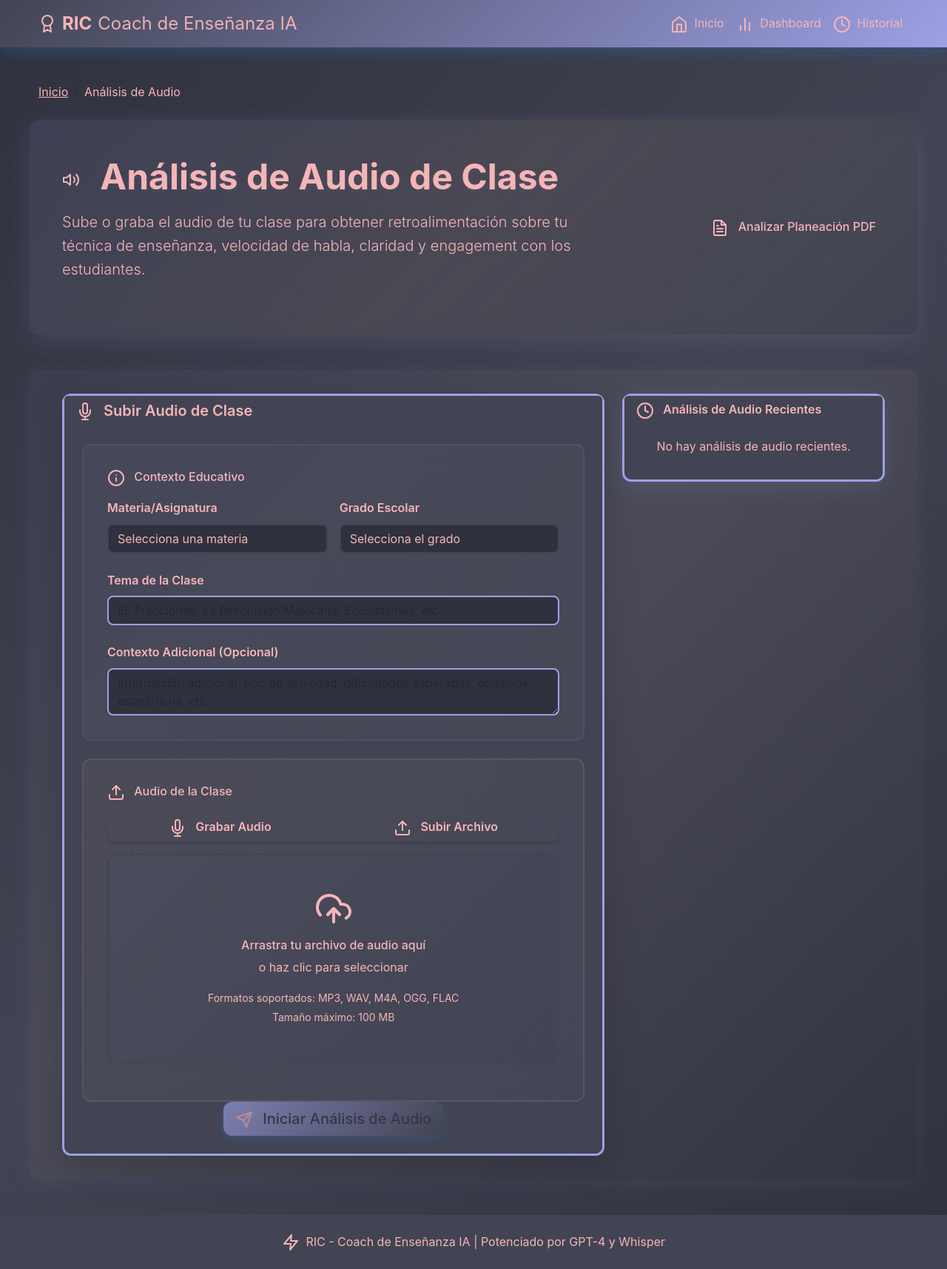
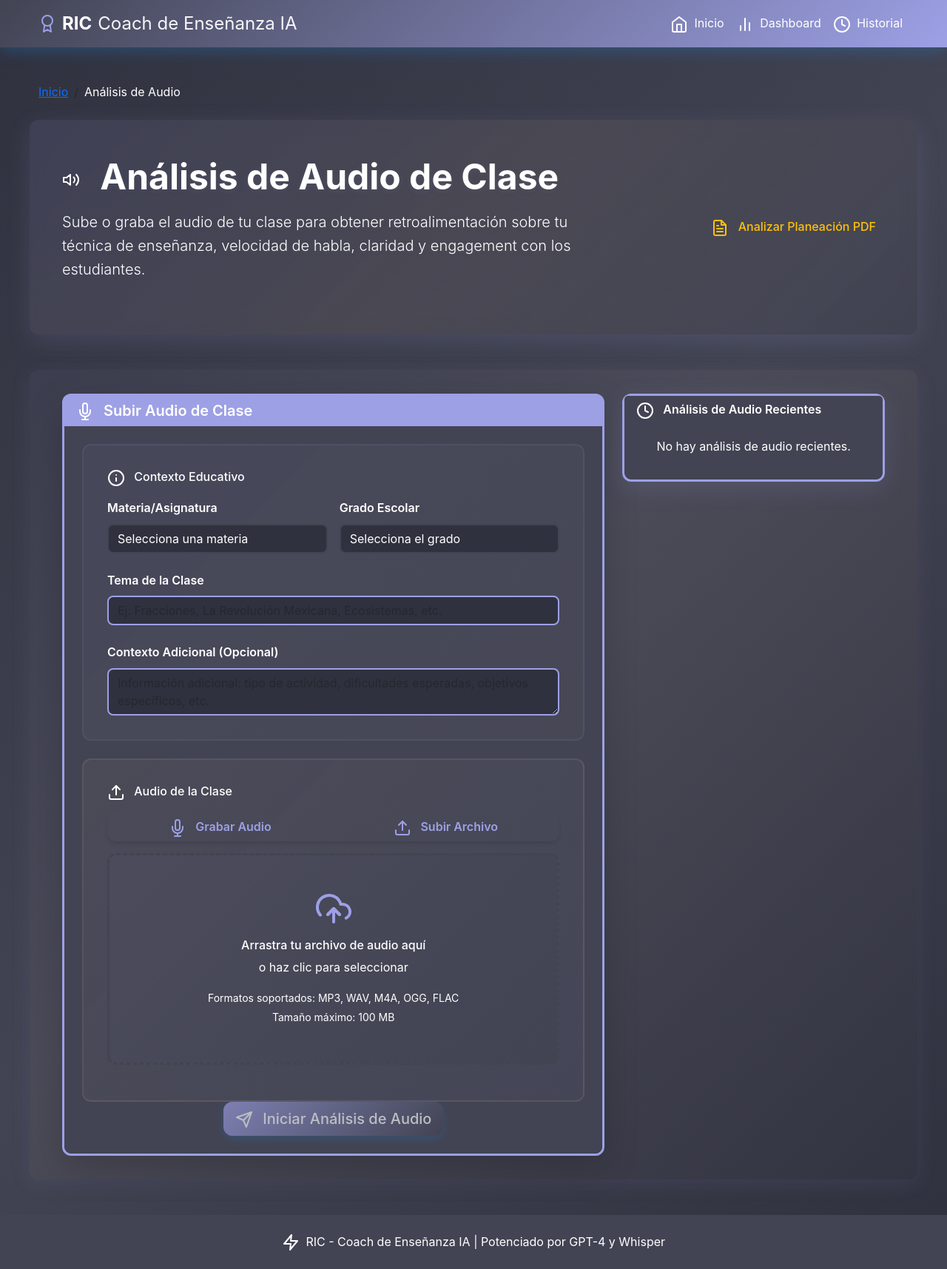
Before and after one commit to graceskyliz/RIC, a Flask app: page /upload-audio in a window 1280 px wide. Shown: the whole page at 74% size. Run offline with Flask 3, Linux system fonts and the light colour scheme; data that the repository does not hold is empty.

Commit message:
Update application colors and text to improve visual appeal
Apply consistent white text, dark backgrounds, and purple accents across all pages, updating CSS variables and HTML templates to reflect the new color scheme.

Replit-Commit-Author: Agent
Replit-Commit-Session-Id: 8cd1d535-1eee-442f-8d5e-06db59c161e7
Replit-Commit-Checkpoint-Type: intermediate_checkpoint
Replit-Commit-Screenshot-Url: https://storage.googleapis.com/screenshot-production-us-central1/e2a9a755-59da-4f87-847b-c12617da2946/8cd1d535-1eee-442f-8d5e-06db59c161e7/Nwl5IhR

```diff
--- a/static/css/style.css
+++ b/static/css/style.css
@@ -26,8 +26,8 @@
     --color-bg: #2f313e;        /* Fondo principal oscuro */
     --color-bg-alt: #424453;    /* Fondo alternativo */
     --color-surface: #424453;   /* Superficie de tarjetas */
-    --color-text: #f6b5b7;      /* Texto principal rosa */
-    --color-text-secondary: #fbceb1;  /* Texto secundario */
+    --color-text: #ffffff;      /* Texto principal blanco */
+    --color-text-secondary: #ffffff;  /* Texto secundario blanco */
     --color-border: #424453;    /* Bordes */
 
     /* Botones CTA */
--- a/templates/audio_upload.html
+++ b/templates/audio_upload.html
@@ -289,7 +289,7 @@
 .audio-upload-card .card-header {
     background: linear-gradient(135deg, var(--color-primary) 0%, rgba(157, 160, 229, 0.9) 100%);
     border-bottom: none;
-    color: #f6b5b7;
+    color: #ffffff;
 }
 
 /* Educational Context Section */
@@ -446,7 +446,7 @@
 
 .recent-audio-header {
     background: linear-gradient(135deg, var(--color-insight) 0%, rgba(157, 160, 229, 0.9) 100%);
-    color: #f6b5b7;
+    color: #ffffff;
     border-bottom: none;
 }
 
--- a/templates/base.html
+++ b/templates/base.html
@@ -22,7 +22,7 @@
         /* Force color palette across all pages */
         body, html {
             background-color: #2f313e !important;
-            color: #f6b5b7 !important;
+            color: #ffffff !important;
         }
 
         /* Override Bootstrap navigation */
@@ -31,55 +31,126 @@
         }
 
         .navbar-dark .navbar-nav .nav-link {
-            color: #f6b5b7 !important;
+            color: #ffffff !important;
         }
 
         .navbar-dark .navbar-nav .nav-link:hover {
-            color: #fbceb1 !important;
+            color: #9da0e5 !important;
         }
 
         .navbar-brand {
-            color: #f6b5b7 !important;
+            color: #9da0e5 !important;
         }
 
         /* Override Bootstrap footer */
         footer.bg-light {
             background: #424453 !important;
-            color: #f6b5b7 !important;
+            color: #ffffff !important;
         }
 
         footer.bg-light .text-muted {
-            color: #fbceb1 !important;
+            color: #ffffff !important;
         }
 
         /* Override Bootstrap alerts */
         .alert {
             background-color: #424453 !important;
             border-color: #9da0e5 !important;
-            color: #f6b5b7 !important;
+            color: #ffffff !important;
         }
 
         .alert-success {
             background-color: rgba(157, 160, 229, 0.2) !important;
             border-color: #9da0e5 !important;
-            color: #f6b5b7 !important;
+            color: #ffffff !important;
         }
 
         .alert-danger {
             background-color: rgba(246, 181, 183, 0.2) !important;
             border-color: #f6b5b7 !important;
-            color: #f6b5b7 !important;
+            color: #ffffff !important;
         }
 
         .alert-warning {
             background-color: rgba(251, 206, 177, 0.2) !important;
             border-color: #fbceb1 !important;
-            color: #f6b5b7 !important;
+            color: #ffffff !important;
         }
 
-        /* Container override */
-        .container, .container * {
-            color: #f6b5b7 !important;
+        /* Override all buttons to use #9da0e5 */
+        .btn-primary, .btn-success, .btn-info, .btn-warning {
+            background-color: #9da0e5 !important;
+            border-color: #9da0e5 !important;
+            color: #ffffff !important;
+        }
+
+        .btn-primary:hover, .btn-success:hover, .btn-info:hover, .btn-warning:hover {
+            background-color: #424453 !important;
+            border-color: #424453 !important;
+            color: #ffffff !important;
+        }
+
+        .btn-outline-primary, .btn-outline-secondary {
+            color: #9da0e5 !important;
+            border-color: #9da0e5 !important;
+            background-color: transparent !important;
+        }
+
+        .btn-outline-primary:hover, .btn-outline-secondary:hover {
+            background-color: #9da0e5 !important;
+            border-color: #9da0e5 !important;
+            color: #ffffff !important;
+        }
+
+        /* Banner colors */
+        .badge, .bg-primary, .bg-success, .bg-info, .bg-warning {
+            background-color: #9da0e5 !important;
+            color: #ffffff !important;
+        }
+
+        /* Card headers and panels */
+        .card-header.bg-primary, .card-header.bg-success, .card-header.bg-info, .card-header.bg-warning {
+            background-color: #9da0e5 !important;
+            color: #ffffff !important;
+        }
+
+        /* Text colors for all text elements */
+        p, span, small, li, td, th, label, .text-muted, .small {
+            color: #ffffff !important;
+        }
+
+        /* Specific overrides for headings */
+        h1, h2, h3, h4, h5, h6 {
+            color: #ffffff !important;
+        }
+
+        /* Logo and brand colors */
+        .navbar-brand, .logo, .brand-logo {
+            color: #9da0e5 !important;
+        }
+
+        /* Progress bars */
+        .progress-bar {
+            background-color: #9da0e5 !important;
+            color: #ffffff !important;
+        }
+
+        /* Form overrides */
+        .form-control {
+            background-color: #2f313e !important;
+            border-color: #9da0e5 !important;
+            color: #ffffff !important;
+        }
+
+        .form-control:focus {
+            background-color: #2f313e !important;
+            border-color: #9da0e5 !important;
+            color: #ffffff !important;
+            box-shadow: 0 0 0 0.2rem rgba(157, 160, 229, 0.25) !important;
+        }
+
+        .form-label {
+            color: #ffffff !important;
         }
 
         /* Card overrides */
@@ -90,56 +161,13 @@
 
         .card-header {
             background-color: #424453 !important;
-            color: #f6b5b7 !important;
+            color: #ffffff !important;
             border-bottom-color: #9da0e5 !important;
         }
 
         .card-body {
             background-color: #424453 !important;
-            color: #f6b5b7 !important;
-        }
-
-        /* Form overrides */
-        .form-control {
-            background-color: #2f313e !important;
-            border-color: #9da0e5 !important;
-            color: #f6b5b7 !important;
-        }
-
-        .form-control:focus {
-            background-color: #2f313e !important;
-            border-color: #fbceb1 !important;
-            color: #f6b5b7 !important;
-            box-shadow: 0 0 0 0.2rem rgba(157, 160, 229, 0.25) !important;
-        }
-
-        .form-label {
-            color: #f6b5b7 !important;
-        }
-
-        /* Button overrides */
-        .btn-primary {
-            background-color: #9da0e5 !important;
-            border-color: #9da0e5 !important;
-            color: #2f313e !important;
-        }
-
-        .btn-primary:hover {
-            background-color: #424453 !important;
-            border-color: #424453 !important;
-            color: #f6b5b7 !important;
-        }
-
-        .btn-secondary {
-            background-color: #424453 !important;
-            border-color: #424453 !important;
-            color: #f6b5b7 !important;
-        }
-
-        .btn-secondary:hover {
-            background-color: #fbceb1 !important;
-            border-color: #fbceb1 !important;
-            color: #2f313e !important;
+            color: #ffffff !important;
         }
     </style>
 
--- a/templates/index.html
+++ b/templates/index.html
@@ -292,7 +292,7 @@
 
 .recent-analyses-header {
     background: linear-gradient(135deg, var(--color-insight) 0%, rgba(157, 160, 229, 0.9) 100%);
-    color: #f6b5b7;
+    color: #ffffff;
     border-bottom: none;
 }
 
```
Also changed, not shown: templates/dashboard.html (+14 -14 lines), templates/history.html (+7 -7 lines).
